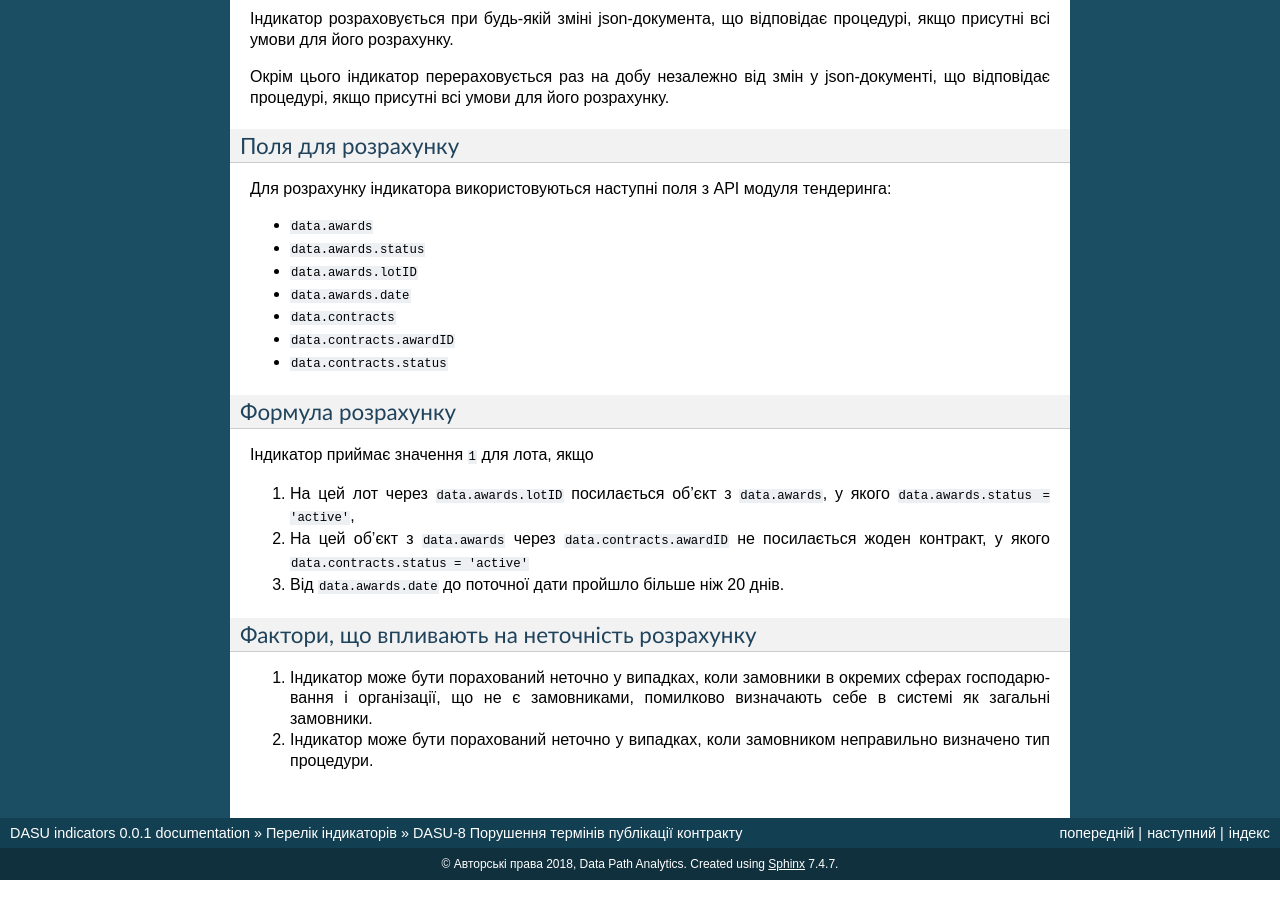
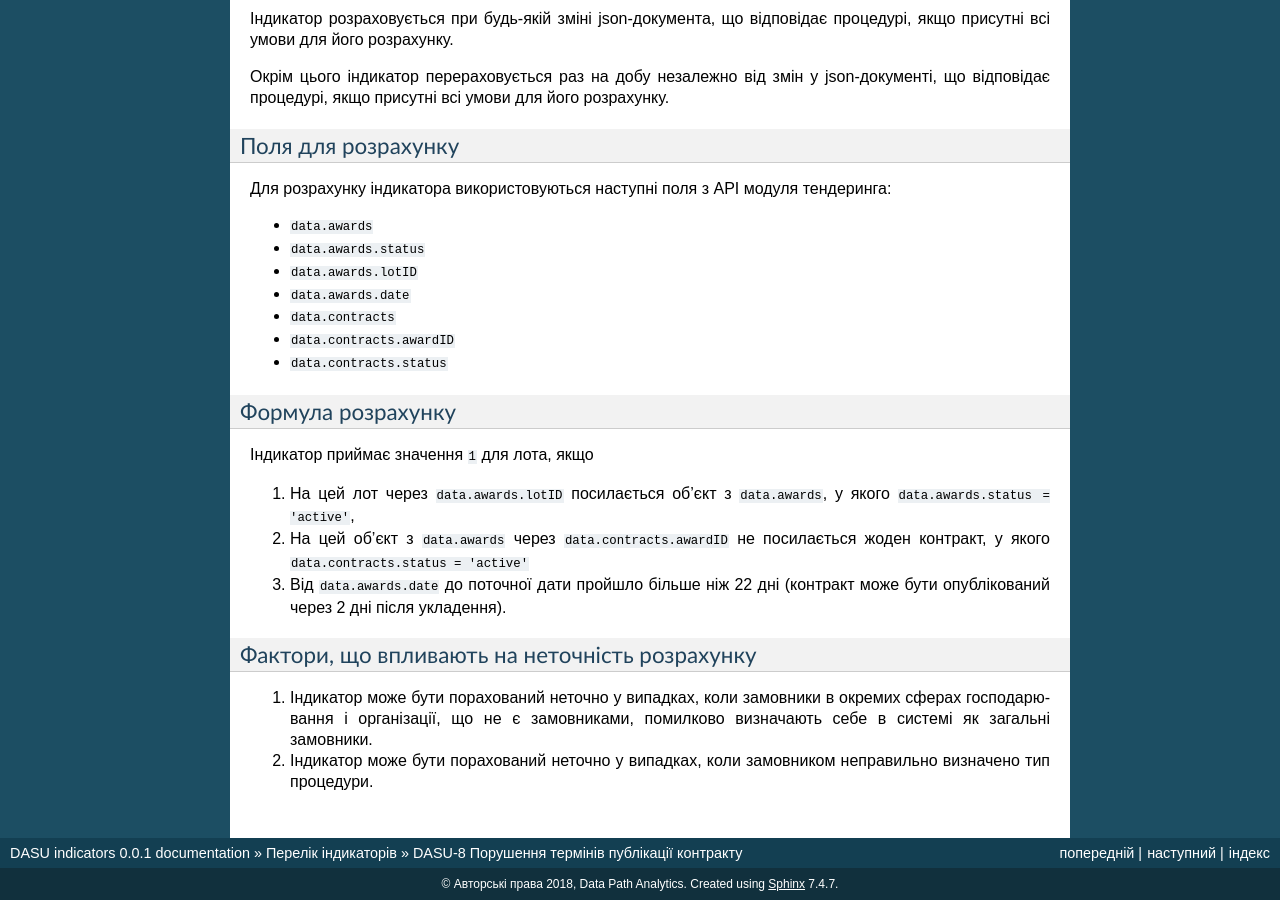
Before and after one commit to dbolshev/Indicators, a Sphinx documentation site: the page built from docs/DASU-8.rst, in a window 1280 px wide and 900 px high, scrolled down 1538 px. Built offline with Sphinx 7.4.7, drawn with Linux system fonts in a browser that asks for light colours.

Commit message:
fixed dasu-8 to 22 days

```diff
--- a/docs/DASU-8.rst
+++ b/docs/DASU-8.rst
@@ -99,7 +99,7 @@ DASU-8 Порушення термінів публікації контракт
 
 1. На цей лот через ``data.awards.lotID`` посилається об'єкт з ``data.awards``, у якого ``data.awards.status = 'active'``,
 2. На цей об'єкт з ``data.awards`` через ``data.contracts.awardID`` не посилається жоден контракт, у якого ``data.contracts.status = 'active'``
-3. Від ``data.awards.date`` до поточної дати пройшло більше ніж 20 днів.
+3. Від ``data.awards.date`` до поточної дати пройшло більше ніж 22 дні (контракт може бути опублікований через 2 дні після укладення).
 
 Фактори, що впливають на неточність розрахунку
 ==============================================
```
